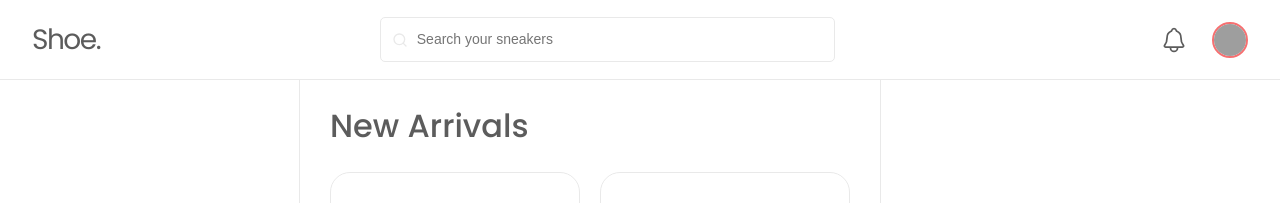
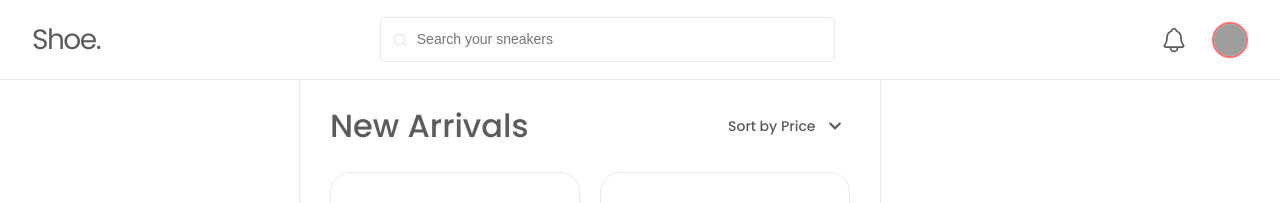
Before and after one commit to raghurambachu/shoe-cart, a React (Create React App) app: page / in a window 1280 px wide. Shown: the top 203 px of the page. Built offline with nearby package versions, Linux system fonts and the light colour scheme; grey boxes are pictures that could not be loaded.

Commit message:
Add sortby dropdown

```diff
--- a/src/App.tsx
+++ b/src/App.tsx
@@ -1,7 +1,12 @@
 import Layout from "./components/Layout";
+import { AppContextProvider } from "./context/AppContext";
 
 function App() {
-  return <Layout />;
+  return (
+    <AppContextProvider>
+      <Layout />
+    </AppContextProvider>
+  );
 }
 
 export default App;
--- /dev/null
+++ b/src/appConfig.ts
@@ -0,0 +1,10 @@
+const appConfig = {
+  dropdowns: {
+    sortBy: [
+      { label: "Price", value: "price" },
+      { label: "Order", value: "order" },
+    ],
+  },
+};
+
+export { appConfig };
--- a/src/components/ProductsToDisplay.tsx
+++ b/src/components/ProductsToDisplay.tsx
@@ -1,6 +1,10 @@
 import styled from "@emotion/styled";
+import { useContext } from "react";
+import { appConfig } from "../appConfig";
+import { AppContext } from "../context/AppContext";
 import { IProduct } from "../interfaces";
 import Product from "./Product";
+import SortDropdown from "./SortDropdown";
 
 const ProductsToDisplayWrapper = styled.div`
   padding: 3rem 3rem;
@@ -29,10 +33,30 @@ interface IProductsToDisplay {
 }
 
 const ProductsToDisplay = ({ allProducts }: IProductsToDisplay) => {
+  const { appState, appDispatch } = useContext(AppContext);
+  const {
+    dropdowns: { sortBy: sortByList },
+  } = appConfig;
+
+  // Todo: move to appConfig
   return (
     <ProductsToDisplayWrapper>
       <SectionNav className="flex-align-center">
         <SectionTitle>New Arrivals</SectionTitle>
+        <SortDropdown
+          itemsToDisplay={sortByList}
+          onChange={(selectedValue: string) => {
+            appDispatch({
+              type: "SET_SORTBY",
+              payload: {
+                sortBy: selectedValue,
+              },
+            });
+          }}
+          defaultText="Sort by"
+          selectedItem={appState.sortBy}
+          width={13}
+        />
       </SectionNav>
       <AllProductsWrapper>
         {allProducts.map((product) => {
--- /dev/null
+++ b/src/components/SortDropdown.tsx
@@ -0,0 +1,133 @@
+import styled from "@emotion/styled";
+import { useRef, useState } from "react";
+import { FaChevronDown } from "react-icons/fa";
+import useOnClickOutside from "../hooks/useOnClickOutside";
+import { IDropdownListItem } from "../interfaces";
+
+interface ISortDropdownWrapper {
+  width: number;
+}
+
+const SortDropdownWrapper = styled.div`
+  position: relative;
+  width: ${({ width }: ISortDropdownWrapper) => `${width}rem`};
+  cursor: pointer;
+  font-size: 1.3rem;
+`;
+
+const TextVisible = styled.div`
+  display: flex;
+  border-radius: 0.4rem;
+  padding: 0.6rem 0.8rem;
+  background: transparent;
+  justify-content: space-between;
+  align-items: center;
+  font-weight: 500;
+  font-size: 1.4rem;
+`;
+
+const DefaultText = styled.div`
+  color: var(--base-font);
+`;
+
+const SelectedTextWrapper = styled.div`
+  display: flex;
+  align-items: center;
+  justify-content: space-between;
+  width: 6.1rem;
+`;
+
+const SelectedText = styled.div`
+  margin-right: 0.6rem;
+  color: var(--base-font);
+`;
+
+interface IDropdownList {
+  isOpen: boolean;
+  dropdownWidth: number;
+}
+
+const DropdownList = styled.ul`
+  position: absolute;
+  top: 110%;
+  right: 0%;
+  opacity: ${({ isOpen }: IDropdownList) => (isOpen ? 1 : 0)};
+  display: ${({ isOpen }: IDropdownList) => (isOpen ? "initial" : "none")};
+  width: ${({ dropdownWidth }: IDropdownList) => `${dropdownWidth}rem`};
+  background: white;
+  box-shadow: 0px 3px 12px rgba(0, 0, 0, 0.09);
+  border-radius: 0.4rem;
+  z-index: 10;
+  font-size: 1.3rem;
+`;
+
+interface IDropdownListItems {
+  hoverBackground: string;
+}
+
+const DropdownListItem = styled.li`
+  padding: 0.8rem 1rem;
+  &:hover {
+    background: ${({ hoverBackground }: IDropdownListItems) => hoverBackground};
+  }
+`;
+
+interface ISortDropdown {
+  itemsToDisplay: IDropdownListItem[];
+  onChange: Function;
+  defaultText: string;
+  width?: number; // It will be considered as rem
+  dropdownWidth?: number; //rem
+  selectedItem: string;
+}
+
+// Used for View as and Sort
+const SortDropdown = ({
+  itemsToDisplay,
+  onChange,
+  defaultText,
+  width = 12.2,
+  dropdownWidth = 7.1,
+  selectedItem,
+}: ISortDropdown) => {
+  const dropdownRef = useRef(null);
+  const [isOpen, setIsOpen] = useState(false);
+
+  useOnClickOutside(dropdownRef, () => setIsOpen(false));
+
+  return (
+    <SortDropdownWrapper
+      ref={dropdownRef}
+      onClick={() => setIsOpen((curr) => !curr)}
+      width={width}
+    >
+      <TextVisible>
+        <DefaultText>{defaultText}</DefaultText>
+        <SelectedTextWrapper>
+          <SelectedText>
+            {itemsToDisplay.find((item) => item.value === selectedItem)?.label}
+          </SelectedText>
+
+          <FaChevronDown style={{ fontSize: "1.4rem" }} />
+        </SelectedTextWrapper>
+        <DropdownList dropdownWidth={dropdownWidth} isOpen={isOpen}>
+          {itemsToDisplay.map((item) => {
+            return (
+              <DropdownListItem
+                hoverBackground={"#F8FAFF"}
+                onClick={() => {
+                  onChange(item.value);
+                }}
+                key={item.label}
+              >
+                {item.label}
+              </DropdownListItem>
+            );
+          })}
+        </DropdownList>
+      </TextVisible>
+    </SortDropdownWrapper>
+  );
+};
+
+export default SortDropdown;
--- /dev/null
+++ b/src/context/AppContext.tsx
@@ -0,0 +1,79 @@
+import React, { createContext, Dispatch, useReducer } from "react";
+import { appConfig } from "../appConfig";
+
+const {
+  dropdowns: { sortBy: sortByList },
+} = appConfig;
+
+type TSetTitle = {
+  type: "SET_SEARCH";
+  payload: { search: string };
+};
+
+type TSetSortBy = {
+  type: "SET_SORTBY";
+  payload: {
+    sortBy: string;
+  };
+};
+
+type TAppReducerAction = TSetTitle | TSetSortBy;
+
+interface IAppContext {
+  appState: IAppState;
+  appDispatch: Dispatch<TAppReducerAction>;
+}
+
+interface IAppState {
+  search: string;
+  selectedProduct: string; //For displaying product details on right sidebar(its sku)
+  selectedCategory: string[];
+  priceRange: [number, number];
+  selectedSizes: number[];
+  sortBy: string;
+}
+
+const initialAppState: IAppState = {
+  search: "",
+  selectedProduct: "",
+  selectedCategory: [],
+  priceRange: [0, 0], //Todo: should be taken from appConfig
+  selectedSizes: [38, 39], //Todo: should be taken from appConfig
+  sortBy: sortByList[0].value, //Todo: should be taken form appConfig
+};
+
+function appReducer(state: IAppState, action: TAppReducerAction) {
+  switch (action.type) {
+    case "SET_SEARCH": {
+      return {
+        ...state,
+        search: action.payload.search,
+      };
+    }
+    case "SET_SORTBY": {
+      return {
+        ...state,
+        sortBy: action.payload.sortBy,
+      };
+    }
+
+    default:
+      return { ...state };
+  }
+}
+
+export const AppContext = createContext({} as IAppContext);
+
+export const AppContextProvider = ({
+  children,
+}: {
+  children: React.ReactNode;
+}) => {
+  const [appState, appDispatch] = useReducer(appReducer, initialAppState);
+
+  return (
+    <AppContext.Provider value={{ appState, appDispatch }}>
+      {children}
+    </AppContext.Provider>
+  );
+};
--- /dev/null
+++ b/src/hooks/useOnClickOutside.ts
@@ -0,0 +1,33 @@
+import { RefObject, useEffect } from "react";
+
+type AnyEvent = MouseEvent | TouchEvent;
+
+function useOnClickOutside<T extends HTMLElement = HTMLElement>(
+  ref: RefObject<T>,
+  handler: (event: AnyEvent) => void
+) {
+  useEffect(() => {
+    const listener = (event: AnyEvent) => {
+      const el = ref?.current;
+
+      // Do nothing if clicking ref's element or descendent elements
+      if (!el || el.contains(event.target as Node)) {
+        return;
+      }
+
+      handler(event);
+    };
+
+    document.addEventListener(`mousedown`, listener);
+    document.addEventListener(`touchstart`, listener);
+
+    return () => {
+      document.removeEventListener(`mousedown`, listener);
+      document.removeEventListener(`touchstart`, listener);
+    };
+
+    // Reload only if ref or handler changes
+  }, [ref, handler]);
+}
+
+export default useOnClickOutside;
--- a/src/interfaces/index.ts
+++ b/src/interfaces/index.ts
@@ -20,3 +20,8 @@ export interface IProduct {
   compositionsAvailable: IProductComposition[];
   description: string;
 }
+
+export interface IDropdownListItem {
+  label: string;
+  value: string;
+}
```
